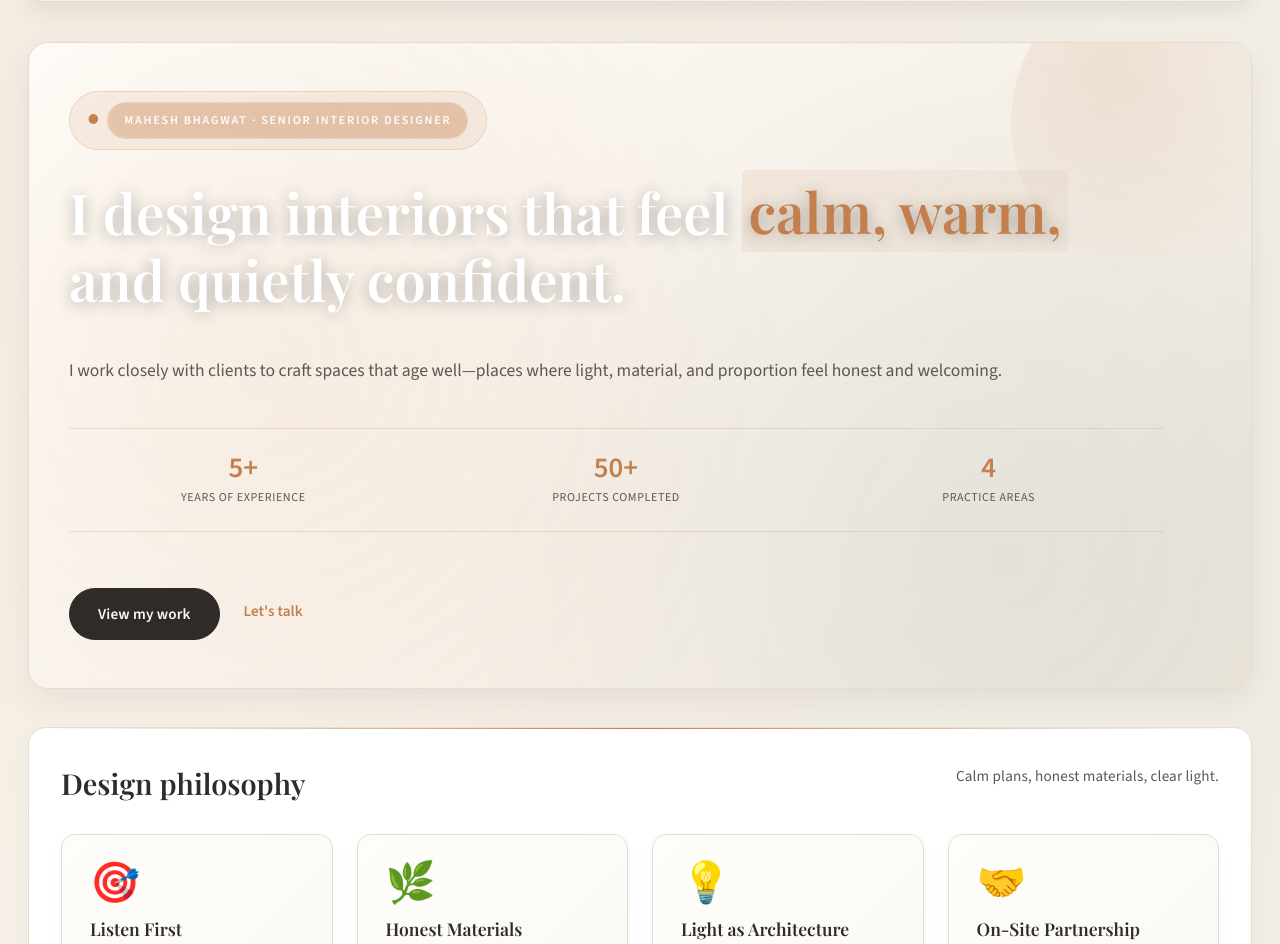
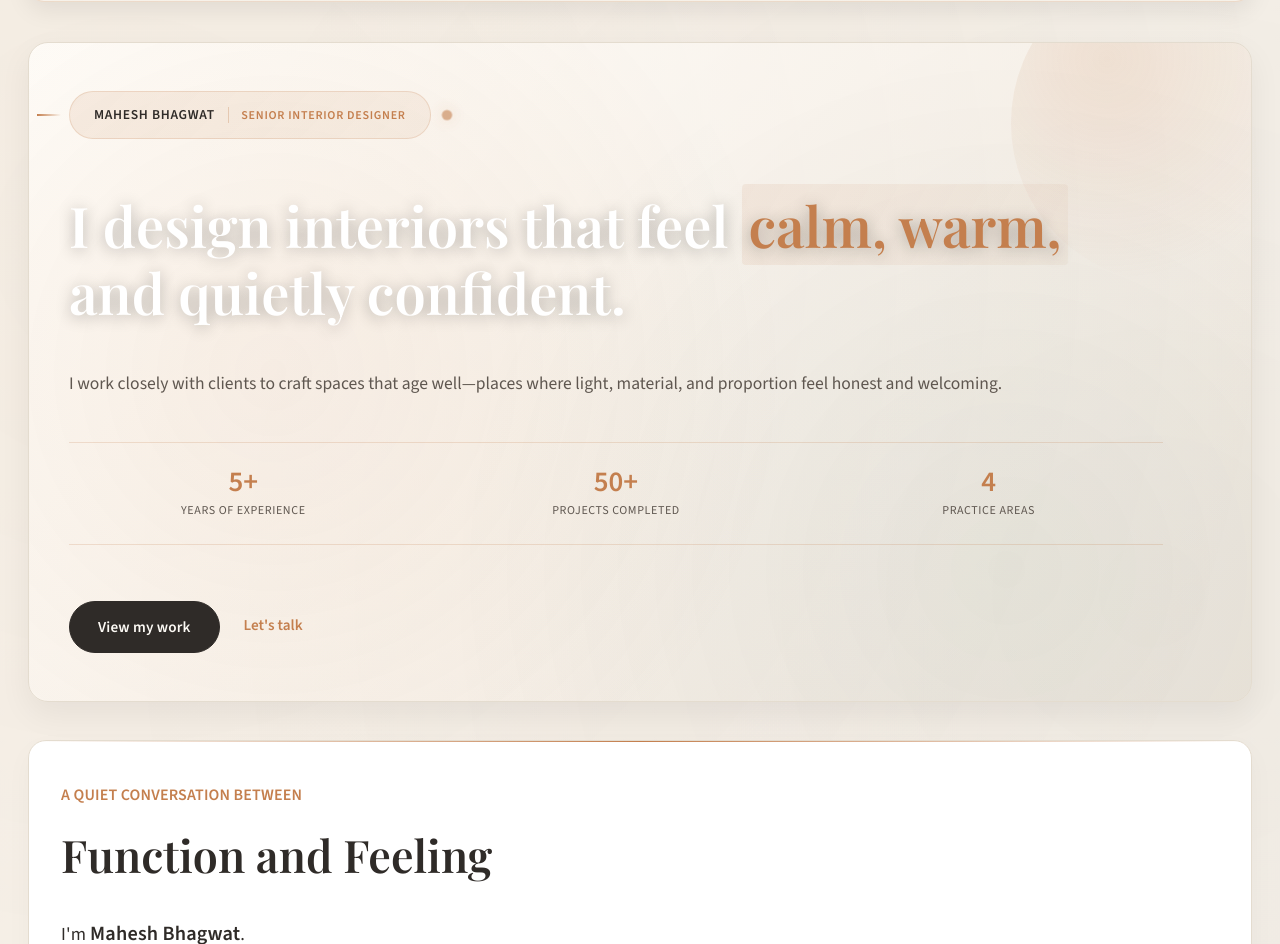
Before and after one commit to maheshbhagwat97/mahesh-portfolio, a React (Vite) app: page / in a window 1280 px wide. Shown: the part 108-1052 px from the top of the page. Built offline with nearby package versions, Linux system fonts and the light colour scheme.

Commit message:
feat: redesign hero badge with creative animated lines and dots

```diff
--- a/src/App.css
+++ b/src/App.css
@@ -252,25 +252,103 @@
 }
 
 .hero-badge {
-  display: inline-flex;
+  display: flex;
   align-items: center;
-  gap: 0.5rem;
+  gap: 0;
   width: fit-content;
-  padding: 0.6rem 1.1rem;
+  padding: 0;
+  border-radius: 0;
+  background: none;
+  border: none;
+  position: relative;
+  margin-bottom: 1.5rem;
+}
+
+.badge-accent-line {
+  width: 24px;
+  height: 2px;
+  background: linear-gradient(90deg, var(--accent), transparent);
+  position: absolute;
+  left: -32px;
+  top: 50%;
+  transform: translateY(-50%);
+  animation: slideInLeft 0.8s ease 0.2s both;
+}
+
+.badge-inner {
+  display: flex;
+  align-items: center;
+  gap: 0.8rem;
+  padding: 0.75rem 1.5rem;
+  background: linear-gradient(135deg, rgba(196, 127, 78, 0.12) 0%, rgba(196, 127, 78, 0.08) 100%);
+  border: 1px solid rgba(196, 127, 78, 0.2);
   border-radius: 999px;
-  background: rgba(196, 127, 78, 0.1);
-  border: 1px solid rgba(196, 127, 78, 0.2);
-}
-
-.badge-dot {
+  animation: slideInUp 0.7s ease 0.1s both;
+  position: relative;
+  z-index: 2;
+}
+
+.badge-title {
+  font-size: 0.85rem;
+  font-weight: 700;
+  color: var(--text);
+  letter-spacing: 0.05em;
+  text-transform: uppercase;
+}
+
+.badge-divider {
+  width: 1px;
+  height: 16px;
+  background: rgba(196, 127, 78, 0.3);
+  display: inline-block;
+}
+
+.badge-subtitle {
+  font-size: 0.75rem;
+  font-weight: 600;
   color: var(--accent);
-  font-size: 0.8rem;
-  animation: pulse 2s ease-in-out infinite;
+  letter-spacing: 0.06em;
+  text-transform: uppercase;
+}
+
+.badge-accent-dot {
+  width: 8px;
+  height: 8px;
+  border-radius: 50%;
+  background: var(--accent);
+  position: absolute;
+  right: -20px;
+  top: 50%;
+  transform: translateY(-50%);
+  animation: pulse 2.5s ease-in-out infinite;
+  box-shadow: 0 0 12px rgba(196, 127, 78, 0.4);
 }
 
 @keyframes pulse {
-  0%, 100% { opacity: 1; }
-  50% { opacity: 0.5; }
+  0%, 100% { opacity: 1; transform: translateY(-50%) scale(1); }
+  50% { opacity: 0.6; transform: translateY(-50%) scale(1.3); }
+}
+
+@keyframes slideInLeft {
+  from {
+    width: 0;
+    opacity: 0;
+  }
+  to {
+    width: 24px;
+    opacity: 1;
+  }
+}
+
+@keyframes slideInUp {
+  from {
+    opacity: 0;
+    transform: translateY(10px);
+  }
+  to {
+    opacity: 1;
+    transform: translateY(0);
+  }
 }
 
 .hero-badge .eyebrow {
--- a/src/pages/Home.jsx
+++ b/src/pages/Home.jsx
@@ -32,8 +32,13 @@ function Home() {
       <section className="hero">
         <div className="hero-content">
           <div className="hero-badge">
-            <span className="badge-dot">●</span>
-            <p className="eyebrow">Mahesh Bhagwat · Senior Interior Designer</p>
+            <div className="badge-accent-line"></div>
+            <div className="badge-inner">
+              <span className="badge-title">Mahesh Bhagwat</span>
+              <span className="badge-divider"></span>
+              <span className="badge-subtitle">Senior Interior Designer</span>
+            </div>
+            <div className="badge-accent-dot"></div>
           </div>
           <h1 className="hero-title">I design interiors that feel <span className="highlight">calm, warm,</span> and quietly confident.</h1>
           <p className="lede">
@@ -64,6 +69,28 @@ function Home() {
           </div>
         </div>
         <div className="hero-accent"></div>
+      </section>
+
+      <section className="intro-statement panel">
+        <div className="intro-content">
+          <p className="intro-subtitle">A quiet conversation between</p>
+          <h2 className="intro-main">Function and Feeling</h2>
+          <div className="intro-statements">
+            <div className="intro-statement-item">
+              <p>I'm <span className="highlight-bold">Mahesh Bhagwat</span>.</p>
+              <p>I design spaces that <span className="highlight-accent">breathe with the people</span> who live in them.</p>
+            </div>
+            <div className="intro-statement-item">
+              <p>My work is rooted in <span className="highlight-accent">simplicity, natural flow,</span> and a deep respect for how light, materials, and emotions shape everyday life.</p>
+            </div>
+            <div className="intro-statement-item">
+              <p>Each project is a quiet conversation between <span className="highlight-accent">function and feeling</span> — crafted thoughtfully, and built with purpose.</p>
+            </div>
+            <div className="intro-statement-item">
+              <p>My work is about creating <span className="highlight-accent">harmony between structure and softness</span> — where architecture meets emotion, and design becomes a way of living.</p>
+            </div>
+          </div>
+        </div>
       </section>
 
       <section className="panel">
```
